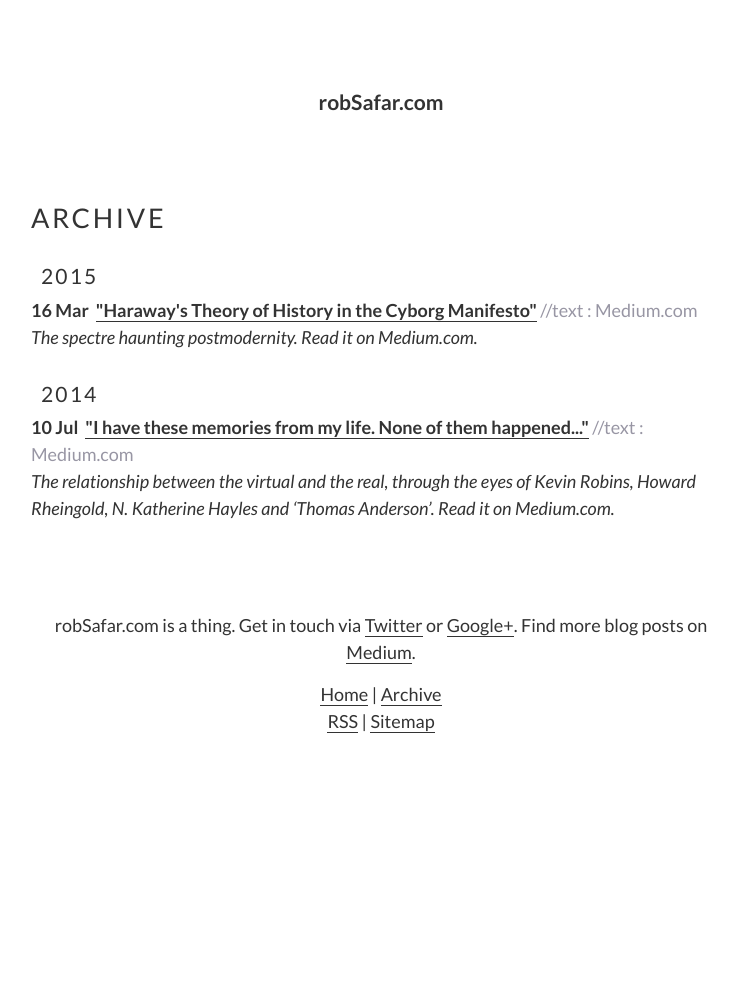
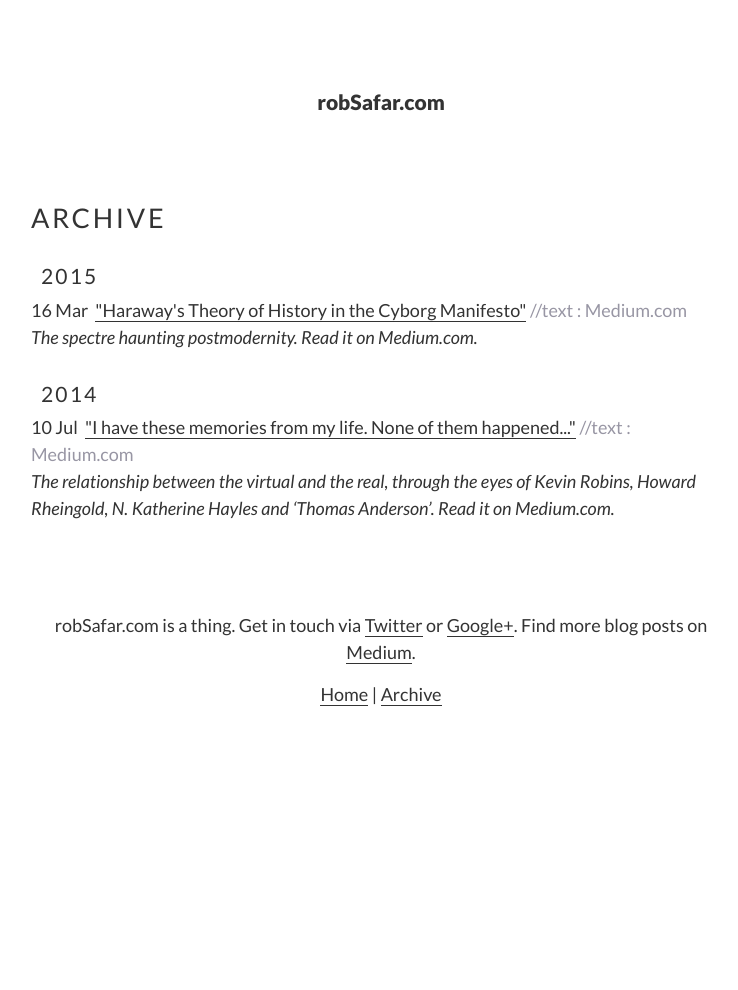
Before and after one commit to whereof-thereof/NotReally, a Jekyll site: the page built from archive.md, in a window 1280 px wide. Shown: the whole page, without its empty margins (259-997 px from the left). Built offline with Jekyll 4.4.1, drawn with Linux system fonts in a browser that asks for light colours.

Commit message:
typography, less and more

```diff
--- a/_includes/footer.html
+++ b/_includes/footer.html
@@ -8,6 +8,4 @@
       {% endif %}
     {% endunless %}
   {% endfor %}
-  <br>
-  <a href="{{ "/feed.xml" | prepend: site.baseurl }}">RSS</a>&nbsp;|&nbsp;<a href="{{ "/sitemap.xml" | prepend: site.baseurl }}">Sitemap</a></p>
 </footer>
--- a/_includes/head.html
+++ b/_includes/head.html
@@ -10,7 +10,7 @@
   <link rel="icon" type="image/png" href="/resources/icon192.png" sizes="192x192">
   <link rel="apple-touch-icon" href="/resources/apple-touch-icon.png">
 
-  <link href='https://fonts.googleapis.com/css?family=Lato:400,400italic,700' rel='stylesheet' type='text/css'>
+  <link href='https://fonts.googleapis.com/css?family=Lato:400,400italic,900' rel='stylesheet' type='text/css'>
   <link rel="stylesheet" href="{{ "/css/main.css" | prepend: site.baseurl }}">
   <link rel="canonical" href="{{ page.url | replace:'index.html','' | prepend: site.baseurl | prepend: site.url }}">
   <link rel="alternate" type="application/rss+xml" title="{{ site.title }}" href="{{ "/feed.xml" | prepend: site.baseurl | prepend: site.url }}">
--- a/_sass/_base.scss
+++ b/_sass/_base.scss
@@ -41,6 +41,10 @@
   font-kerning: normal;
 }
 
+strong {
+  font-weight: 900;
+}
+
 /**
  * Headings
  */
@@ -80,9 +84,10 @@
  * Blockquotes
  */
 blockquote {
-    > :last-child {
-        margin-bottom: 0;
-    }
+  font-style: italic;
+  > em {
+    font-style: normal;
+  }
 }
 
 /**
--- a/_sass/_layout.scss
+++ b/_sass/_layout.scss
@@ -52,6 +52,16 @@
 }
 
 /**
+  * Blockquotes
+  */
+blockquote {
+  padding-left: 3rem;
+  > :last-child {
+    margin-bottom: 0;
+  }
+}
+
+/**
   * Lists
   */
 ul.post-list, ul.archive {
--- a/archive.md
+++ b/archive.md
@@ -16,14 +16,12 @@
       {% endif %}
     {% endunless %}
     <li>
-      <strong>
       {{ post.date | date:"%d&nbsp;%b" }}&nbsp;
       {% if post.platform %}
         <a href="{{ post.exturl }}">"{{ post.title }}"</a>
       {% else %}
         <a href="{{ post.url }}">"{{ post.title }}"</a>
       {% endif %}
-      </strong>
       {% if post.type %}<span class="grey"> //{{ post.type }}</span>{% endif %}
       {% if post.platform %}<span class="grey">: {{ post.platform }}</span>{% endif %}
       <br>
```
